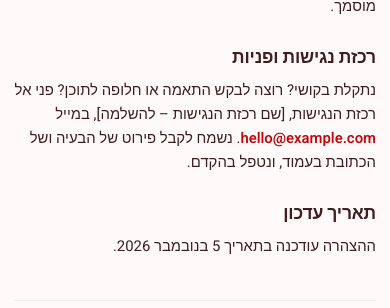
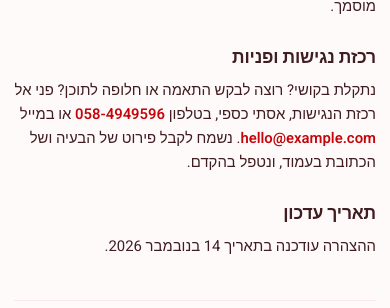
Before and after one commit to eecaspi/MILA, a Next.js app: page /accessibility in a window 390 px wide. Shown: the part 902-1210 px from the top of the page. Built offline with nearby package versions, Linux system fonts and the light colour scheme; no server answers; the database is empty.

Commit message:
Accessibility statement: coordinator name and phone
Co-Authored-By: Claude Sonnet 5.5 <noreply@anthropic.com>
Claude-Session: https://claude.ai/code/session_01LCnm6UNF3j2Pyn3Bi3nfDL

```diff
--- a/src/app/(site)/accessibility/page.tsx
+++ b/src/app/(site)/accessibility/page.tsx
@@ -40,12 +40,12 @@ export default function Accessibility() {
       <Section title="רכזת נגישות ופניות">
         <p>
           נתקלת בקושי? רוצה לבקש התאמה או חלופה לתוכן? פני אל רכזת הנגישות, {legal.accessibilityCoordinator},
-          במייל <ContactEmail />. נשמח לקבל פירוט של הבעיה ושל הכתובת בעמוד, ונטפל בהקדם.
+          בטלפון <a href={`tel:${legal.accessibilityPhone.replace(/-/g, "")}`} className="ltr">{legal.accessibilityPhone}</a> או במייל <ContactEmail />. נשמח לקבל פירוט של הבעיה ושל הכתובת בעמוד, ונטפל בהקדם.
         </p>
       </Section>
 
       <Section title="תאריך עדכון">
-        <p>ההצהרה עודכנה בתאריך {legal.lastUpdated}.</p>
+        <p>ההצהרה עודכנה בתאריך 14 בנובמבר 2026.</p>
       </Section>
     </LegalPage>
   );
--- a/src/config/site.ts
+++ b/src/config/site.ts
@@ -40,7 +40,8 @@ export const siteConfig = {
     /** Bump when terms/privacy text changes materially; stored with each sign-up consent. */
     termsVersion: "2026-11-05",
     lastUpdated: "5 בנובמבר 2026",
-    accessibilityCoordinator: "[שם רכזת הנגישות – להשלמה]",
+    accessibilityCoordinator: "אסתי כספי",
+    accessibilityPhone: "058-4949596",
   },
   nav: [
     { href: "/", label: "ראשי" },
```
